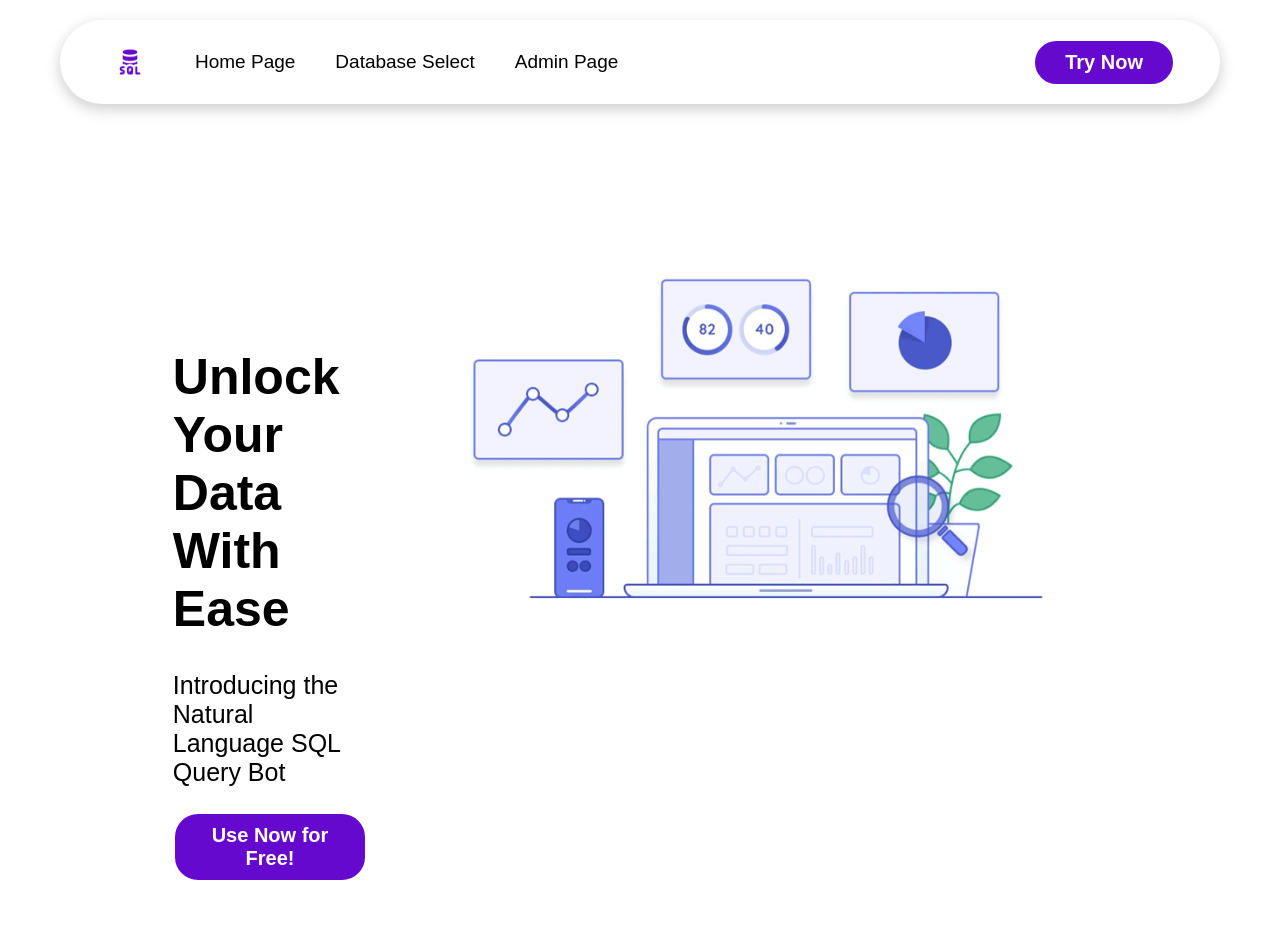
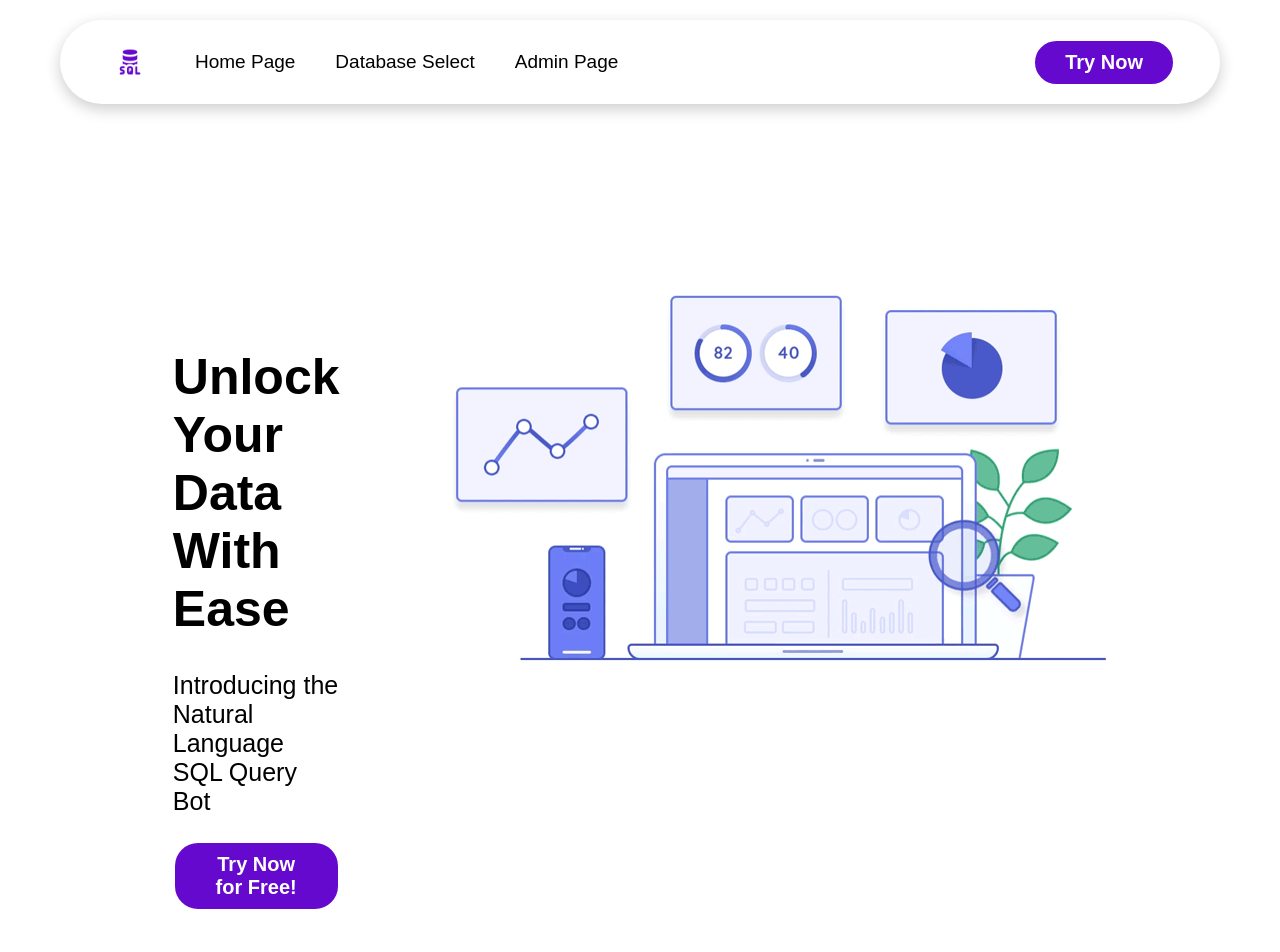
Before and after one commit to IshaanShettigar/Text2SQL-Query-Bot, a React (Create React App) app in the folder frontend/: page / in a window 1280 px wide. Shown: the top 952 px of the page. Built offline with nearby package versions, Linux system fonts and the light colour scheme.

Commit message:
Updated Homepage

```diff
--- a/frontend/src/HomePage.css
+++ b/frontend/src/HomePage.css
@@ -99,7 +99,6 @@ header {
 .tech-super-container {
     margin: 175px 0;
     background-color: #6409CD;
-    /* Look into making this a gradient think about something like this https://www.canva.com/colors/color-wheel/*/
     color: #ffffff;
 }
 
--- a/frontend/src/HomePage.js
+++ b/frontend/src/HomePage.js
@@ -1,6 +1,5 @@
 import React from 'react';
-import './HomePage.css'; // Import your CSS file
-// import Header from './Header'; // Import the Header component
+import './HomePage.css';
 
 function HomePage() {
     return (
@@ -9,13 +8,12 @@ function HomePage() {
                 <div className="hero-text">
                     <h1>Unlock Your Data With Ease</h1>
                     <p>Introducing the Natural Language SQL Query Bot</p>
-                    <button className="try-now-btn">Use Now for Free!</button>
+                    <button className="try-now-btn">Try Now for Free!</button>
                 </div>
                 <div className="hero-gif">
-                    <img src={require("./assets/analyticsgif.gif")} alt="chat-gif" style={{ width: '700px' }} />
+                    <img src={require("./assets/analyticsgif.gif")} alt="chat-gif" />
                 </div>
             </div>
-            <br />
             <hr style={{ width: '80%', margin: '0 auto', color: 'rgba(108, 108, 108, 0)' }} />
             <h1 style={{ width: '70%', fontSize: '35px', margin: '50px auto 50px auto' }}>
                 Answer any question about your data in an instant
```
